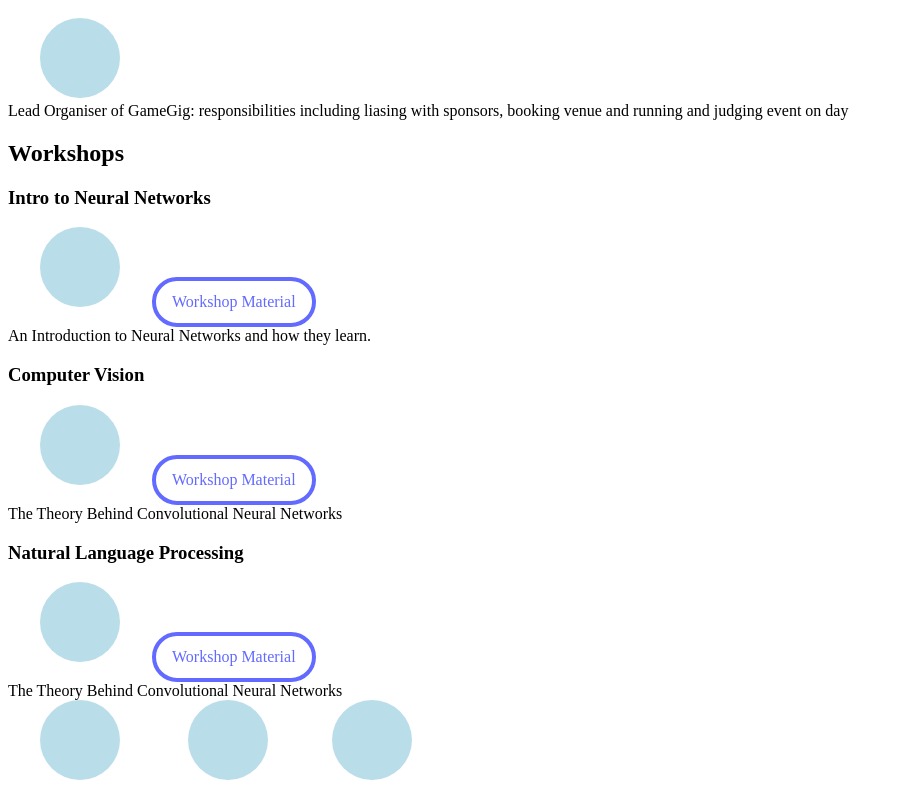
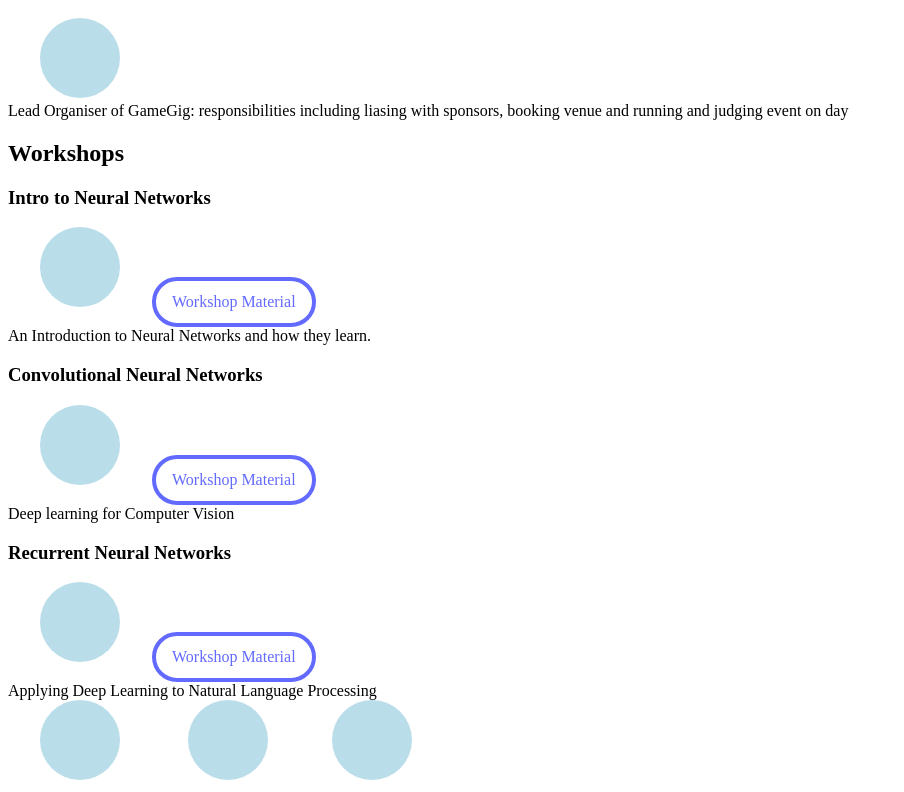
Before and after one commit to mukul-rathi/old-personal-website, a Gatsby app: page /about-me in a window 1280 px wide. Shown: the part 1225-2017 px from the top of the page, without its empty margins (0-904 px from the left). Built offline with nearby package versions, Linux system fonts and the light colour scheme.

Commit message:
Updated workshops descriptions

```diff
--- a/src/components/about-me-sections/workshops.js
+++ b/src/components/about-me-sections/workshops.js
@@ -15,7 +15,7 @@ const Workshops = ()=>{
         }
     };
     const IntroDeepLearn2 =  {
-        'title':"Computer Vision",
+        'title':"Convolutional Neural Networks ",
         'img':{
             'href': "https://www.youtube.com/watch?v=bqPfxwrCBUk",
             'src':"",
@@ -27,7 +27,7 @@ const Workshops = ()=>{
         }
     };
         const IntroDeepLearn3 =  {
-            'title':"Natural Language Processing",
+            'title':"Recurrent Neural Networks",
             'img':{
                 'href': "",
                 'src':"",
@@ -42,8 +42,8 @@ const Workshops = ()=>{
         <div>
             <h2>Workshops</h2>
             <Card title={IntroDeepLearn1.title} img = {IntroDeepLearn1.img} button={IntroDeepLearn1.button} > An Introduction to Neural Networks and how they learn. </Card>
-            <Card title={IntroDeepLearn2.title} img = {IntroDeepLearn2.img} button={IntroDeepLearn2.button} >The Theory Behind Convolutional Neural Networks </Card>
-            <Card title={IntroDeepLearn3.title} img = {IntroDeepLearn3.img} button={IntroDeepLearn3.button} >The Theory Behind Convolutional Neural Networks </Card>
+            <Card title={IntroDeepLearn2.title} img = {IntroDeepLearn2.img} button={IntroDeepLearn2.button} > Deep learning for Computer Vision</Card>
+            <Card title={IntroDeepLearn3.title} img = {IntroDeepLearn3.img} button={IntroDeepLearn3.button} > Applying Deep Learning to Natural Language Processing </Card>
         </div>
 
     );
```
